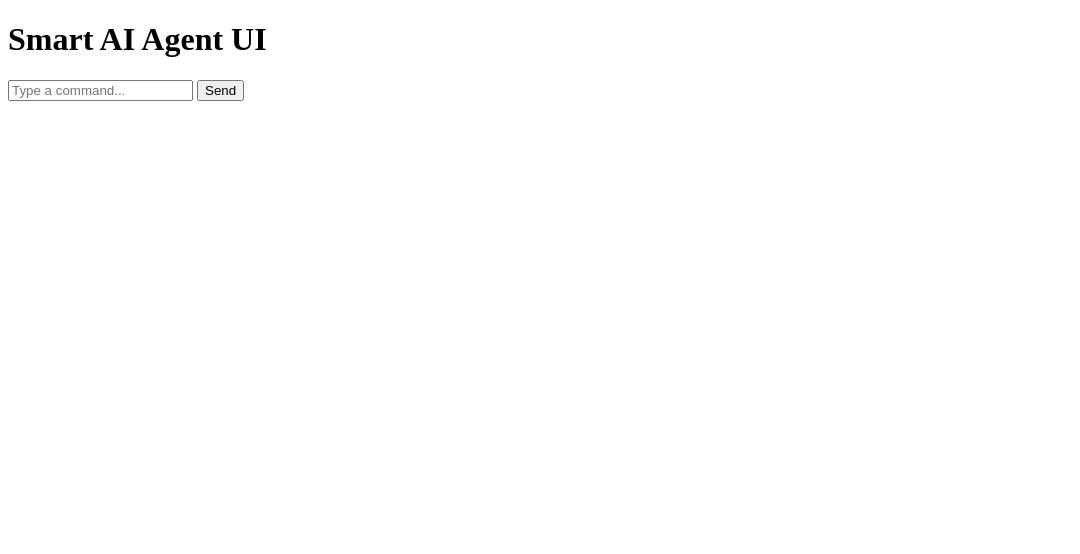
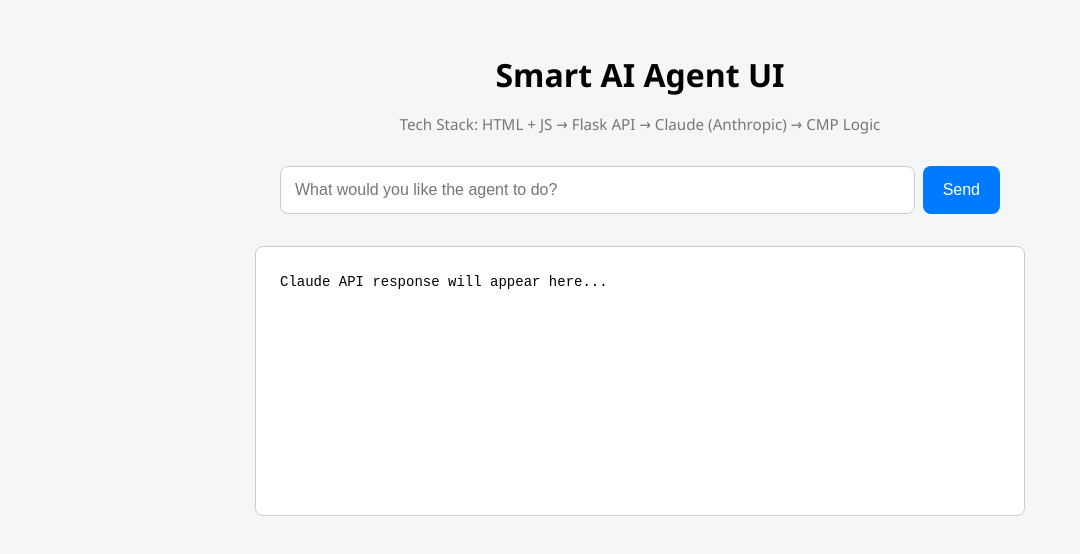
Before and after one commit to digit2ai/smart-ai-agent, a plain HTML site: page frontend/src/index.html in a window 1280 px wide. Shown: the whole page, without its empty margins (0-1080 px from the left). Drawn offline with Linux system fonts and the light colour scheme.

Commit message:
Update index.html

```diff
--- a/frontend/src/index.html
+++ b/frontend/src/index.html
@@ -1,28 +1,131 @@
 <!DOCTYPE html>
-<html>
+<html lang="en">
 <head>
+  <meta charset="UTF-8">
   <title>Smart AI Agent</title>
+  <style>
+    body {
+      font-family: "Segoe UI", Tahoma, Geneva, Verdana, sans-serif;
+      background-color: #f4f6f8;
+      margin: 0;
+      padding: 2rem;
+      display: flex;
+      flex-direction: column;
+      align-items: center;
+    }
+
+    h1 {
+      font-size: 2rem;
+      margin-bottom: 0.3rem;
+    }
+
+    h2 {
+      font-size: 0.95rem;
+      font-weight: normal;
+      color: #777;
+      margin-bottom: 2rem;
+    }
+
+    .input-group {
+      display: flex;
+      width: 100%;
+      max-width: 720px;
+      gap: 8px;
+    }
+
+    input {
+      flex: 1;
+      padding: 14px;
+      font-size: 16px;
+      border: 1px solid #ccc;
+      border-radius: 8px;
+    }
+
+    button {
+      padding: 14px 20px;
+      font-size: 16px;
+      border: none;
+      border-radius: 8px;
+      background-color: #007bff;
+      color: white;
+      cursor: pointer;
+    }
+
+    button:hover {
+      background-color: #0056b3;
+    }
+
+    pre {
+      margin-top: 2rem;
+      width: 100%;
+      max-width: 720px;
+      background-color: #fff;
+      border: 1px solid #ccc;
+      border-radius: 8px;
+      padding: 1.5rem;
+      font-size: 14px;
+      white-space: pre-wrap;
+      min-height: 220px;
+      line-height: 1.6;
+      overflow-x: auto;
+    }
+
+    .label {
+      font-weight: bold;
+      margin-bottom: 0.5rem;
+    }
+
+    @media (max-width: 768px) {
+      .input-group {
+        flex-direction: column;
+      }
+
+      button {
+        width: 100%;
+      }
+
+      pre {
+        font-size: 13px;
+      }
+    }
+  </style>
 </head>
 <body>
   <h1>Smart AI Agent UI</h1>
-  <input type="text" id="command" placeholder="Type a command..." />
-  <button onclick="sendCommand()">Send</button>
-  <pre id="response"></pre>
+  <h2>Tech Stack: HTML + JS → Flask API → Claude (Anthropic) → CMP Logic</h2>
+
+  <div class="input-group">
+    <input type="text" id="command" placeholder="What would you like the agent to do?" />
+    <button onclick="sendCommand()">Send</button>
+  </div>
+
+  <pre id="response">Claude API response will appear here...</pre>
+
   <script>
     function sendCommand() {
-      const cmd = document.getElementById('command').value;
-      document.getElementById('response').textContent = 'Sending...';
-      fetch('/execute', {
-        method: 'POST',
-        headers: {'Content-Type': 'application/json'},
-        body: JSON.stringify({ text: cmd })
+      const input = document.getElementById('command');
+      const output = document.getElementById('response');
+      const userText = input.value.trim();
+
+      if (!userText) {
+        output.textContent = "⚠️ Please enter a command.";
+        return;
+      }
+
+      output.textContent = "Sending...";
+
+      fetch("https://smart-ai-agent.onrender.com/execute", {
+        method: "POST",
+        headers: { "Content-Type": "application/json" },
+        body: JSON.stringify({ text: userText })
       })
       .then(res => res.json())
       .then(data => {
-        document.getElementById('response').textContent = JSON.stringify(data, null, 2);
+        output.textContent = "Claude API response:\n" + JSON.stringify(data.claude_output || data.response, null, 2);
+        output.scrollIntoView({ behavior: "smooth" });
       })
       .catch(err => {
-        document.getElementById('response').textContent = 'Error: ' + err.message;
+        output.textContent = "❌ Error: " + err.message;
       });
     }
   </script>
```
